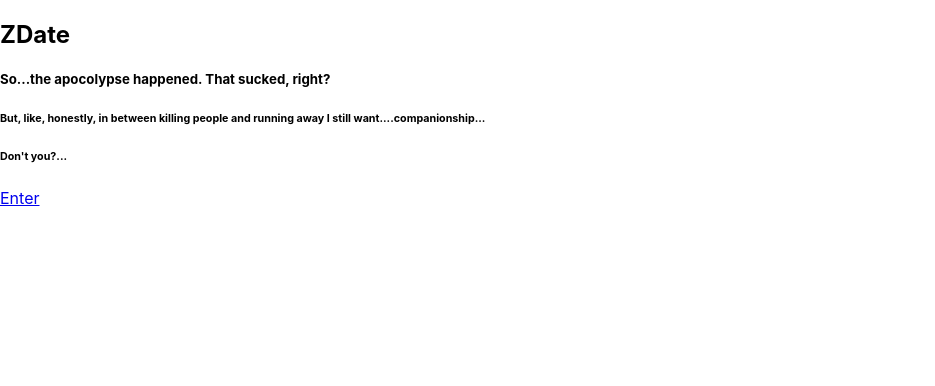
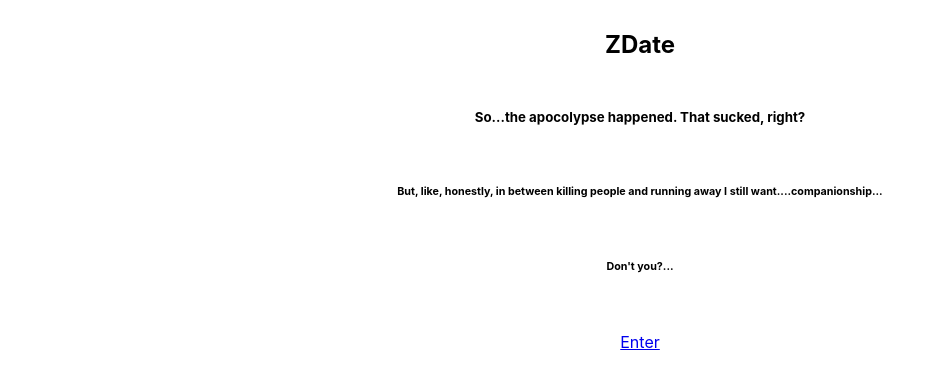
Before and after one commit to AriG150/zdate-client, a React (Create React App) app: page / in a window 1280 px wide. Shown: the top 386 px of the page, without its empty margins (0-935 px from the left). Built offline with nearby package versions, Linux system fonts and the light colour scheme; no server answers.

Commit message:
started css

```diff
--- a/src/Homepage.jsx
+++ b/src/Homepage.jsx
@@ -1,10 +1,11 @@
 import React from 'react';
 import { Link } from 'react-router-dom';
+import './css/Homepage.css';
 
 function Homepage(){
 
   return(
-    <div>
+    <div className="homepage">
       <h2>ZDate</h2>
       <h5>So...the apocolypse happened. That sucked, right? </h5>
       <h6>But, like, honestly, in between killing people and running away I still want....companionship...</h6>
--- a/src/List.jsx
+++ b/src/List.jsx
@@ -1,6 +1,7 @@
 import React, {useState, useEffect} from 'react';
 import axios from 'axios';
 import { Link } from 'react-router-dom';
+import './css/List.css';
 
 function List(props){
   // const [ourUser, setourUser] = useState()
@@ -16,22 +17,18 @@ function List(props){
   ))
 
 
-
-  // mappedListitems = this.state.listItems.map((listItem, id) => <div className="describe" key={id}>
-  //   <Checkbox className="checkbox" checked={listItem.checked} value={listItem._id} label='' onChange={(e) => this.handleChecked(e,id)} />
-  //   <Link className="mapped-items" to={`/profile/${listItem._id}/adventure/${this.props.match.params.cName}`}>{listItem.name}</Link>
-
-
   return(
     <div>
-      <h2>Humans In Your Area: </h2>
-      <div>
-        <img src={props.ourUser.photo} alt=""/>
+      <h2 className="title">Humans In Your Area: </h2>
+      <div className="myProfile">
+        <img className="profilePhoto" src={props.ourUser.photo} alt=""/>
         <p>{props.ourUser.name}</p>
         <button>Inbox</button> <br/>
         <button>My Profile</button>
       </div>
+      <div className="listUsers">
         {mappedUsers}
+      </div>
     </div>
   )
 }
--- /dev/null
+++ b/src/css/Homepage.css
@@ -0,0 +1,9 @@
+.homepage {
+  /* display: flex;
+  justify-content: center;
+  align-content: center;
+  align-items: center; */
+  text-align: center;
+  margin: auto;
+  line-height: 50px;
+}
--- /dev/null
+++ b/src/css/List.css
@@ -0,0 +1,7 @@
+.title {
+  text-align: center;
+}
+
+/* .profilePhoto {
+
+} */
```
